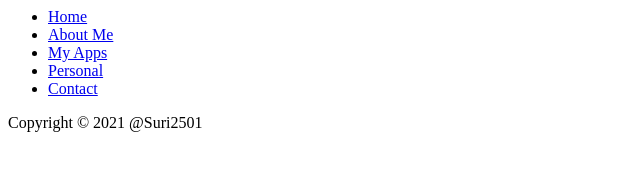
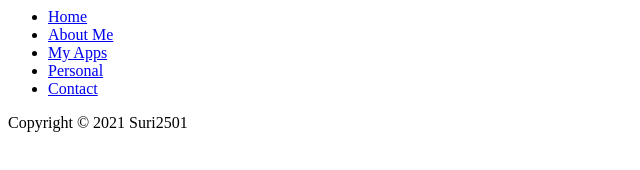
Before and after one commit to suri2501/suri2501.github.io, a plain HTML site: page menu.html in a window 1280 px wide. Shown: the full height of the page, 0-640 px from the left. Drawn offline with Linux system fonts and the light colour scheme.

Commit message:
menu.html updated

```diff
--- a/menu.html
+++ b/menu.html
@@ -22,7 +22,7 @@
 	</div>
 
 <div id="footer">
-	Copyright © 2021 @Suri2501
+	Copyright © 2021 Suri2501
 	<br>
 </div>
 
```
